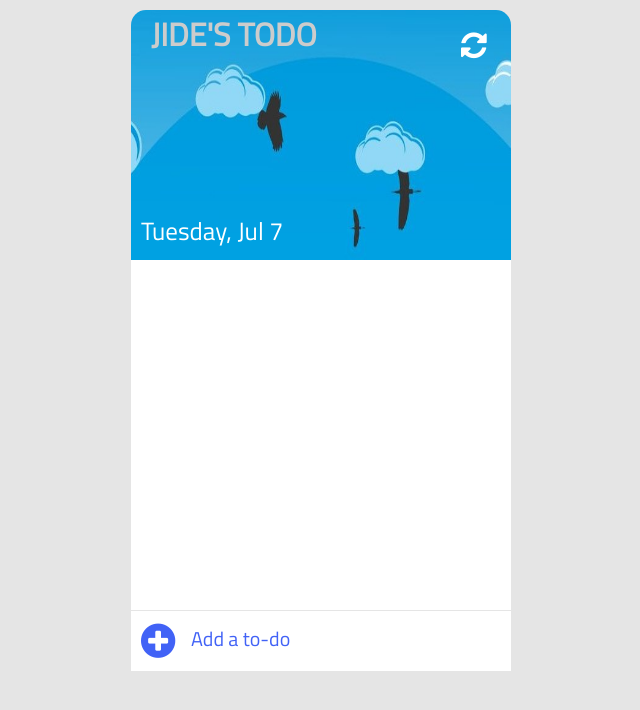
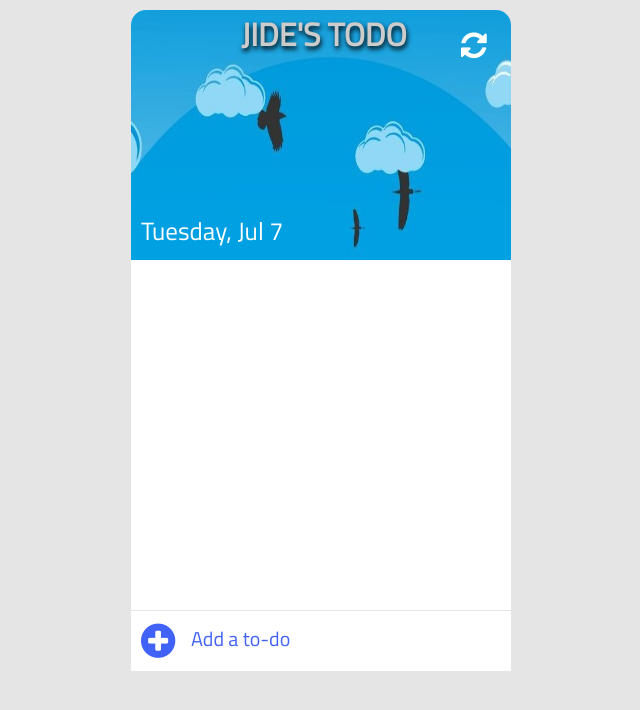
Before and after one commit to jideybash/frontend-portfolio, a website: page todo-list/index.html in a window 1280 px wide. Shown: the whole page, without its empty margins (319-959 px from the left). Drawn offline with Linux system fonts and the light colour scheme.

Commit message:
new style added

```diff
--- a/todo-list/css/style.css
+++ b/todo-list/css/style.css
@@ -53,9 +53,9 @@ h1{
     background-color: transparent;
     color: #ccc;
     border: none;
-    padding-left:0px;
+    padding-left:90px;
     margin-top: 0px;
-    text-align: center;
+    text-shadow: 1px 3px 5px #000;
 }
 
 /* ------------ content ------------ */
```
